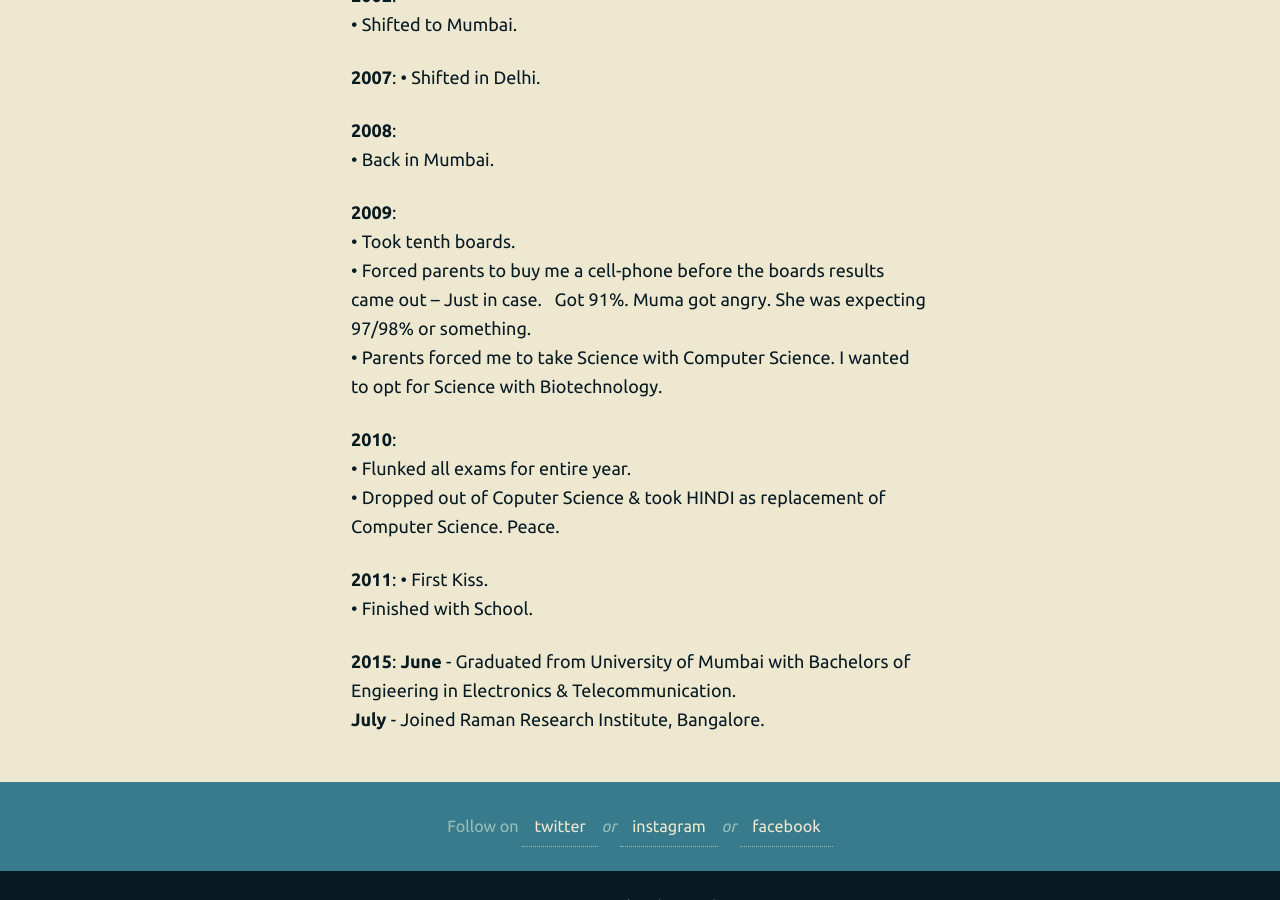
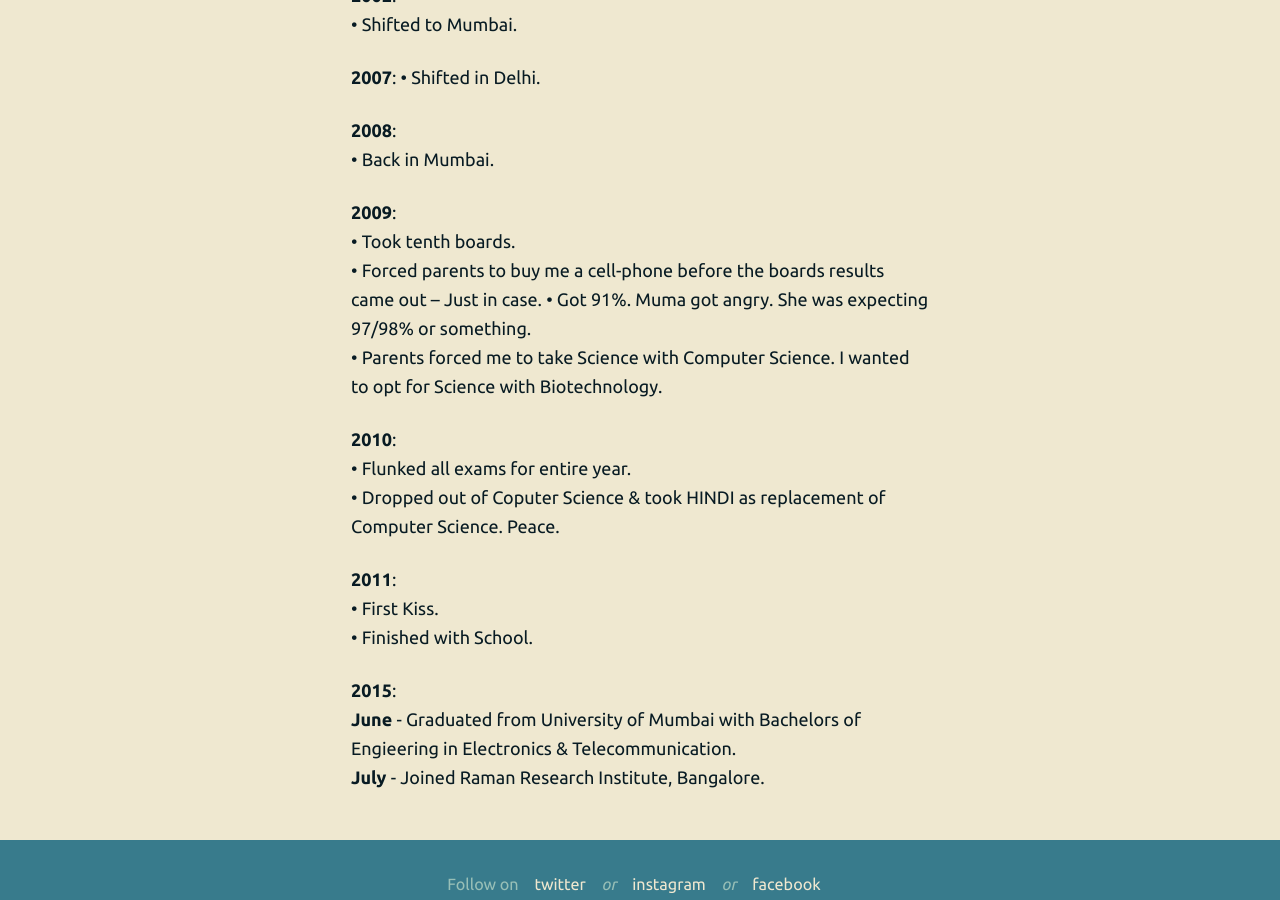
Before and after one commit to 93notes/93notes.github.io, a Jekyll site: the page built from timeline.html, in a window 1280 px wide and 900 px high, scrolled down 845 px. Built offline with Jekyll 4.4.1, drawn with Linux system fonts in a browser that asks for light colours; nearby versions of some CDN libraries.

```diff
--- a/timeline.html
+++ b/timeline.html
@@ -70,7 +70,8 @@ slug: timeline
 <p>
 <strong>2009</strong>: </br>
 &bull; Took tenth boards. </br>
-&bull; Forced parents to buy me a cell-phone before the boards results came out – Just in case.&nbsp;&nbsp; Got 91%. Muma got angry. She was expecting 97/98% or something. </br>
+&bull; Forced parents to buy me a cell-phone before the boards results came out – Just in case.
+&bull; Got 91%. Muma got angry. She was expecting 97/98% or something. </br>
 &bull; Parents forced me to take Science with Computer Science. I wanted to opt for Science with Biotechnology.</br>
 </p>
 
@@ -81,13 +82,13 @@ slug: timeline
 </p>
 
 <p>
-<strong>2011</strong>:
+<strong>2011</strong>: </br>
 &bull; First Kiss. </br>
 &bull; Finished  with School. </br>
 </p>
 
 <p>
-<strong>2015</strong>:
+<strong>2015</strong>: </br>
 <strong>June</strong> - Graduated from University of Mumbai with Bachelors of Engieering in Electronics &amp; Telecommunication. </br>
 <strong>July </strong> - Joined Raman Research Institute, Bangalore. </br>
 </p>
```
